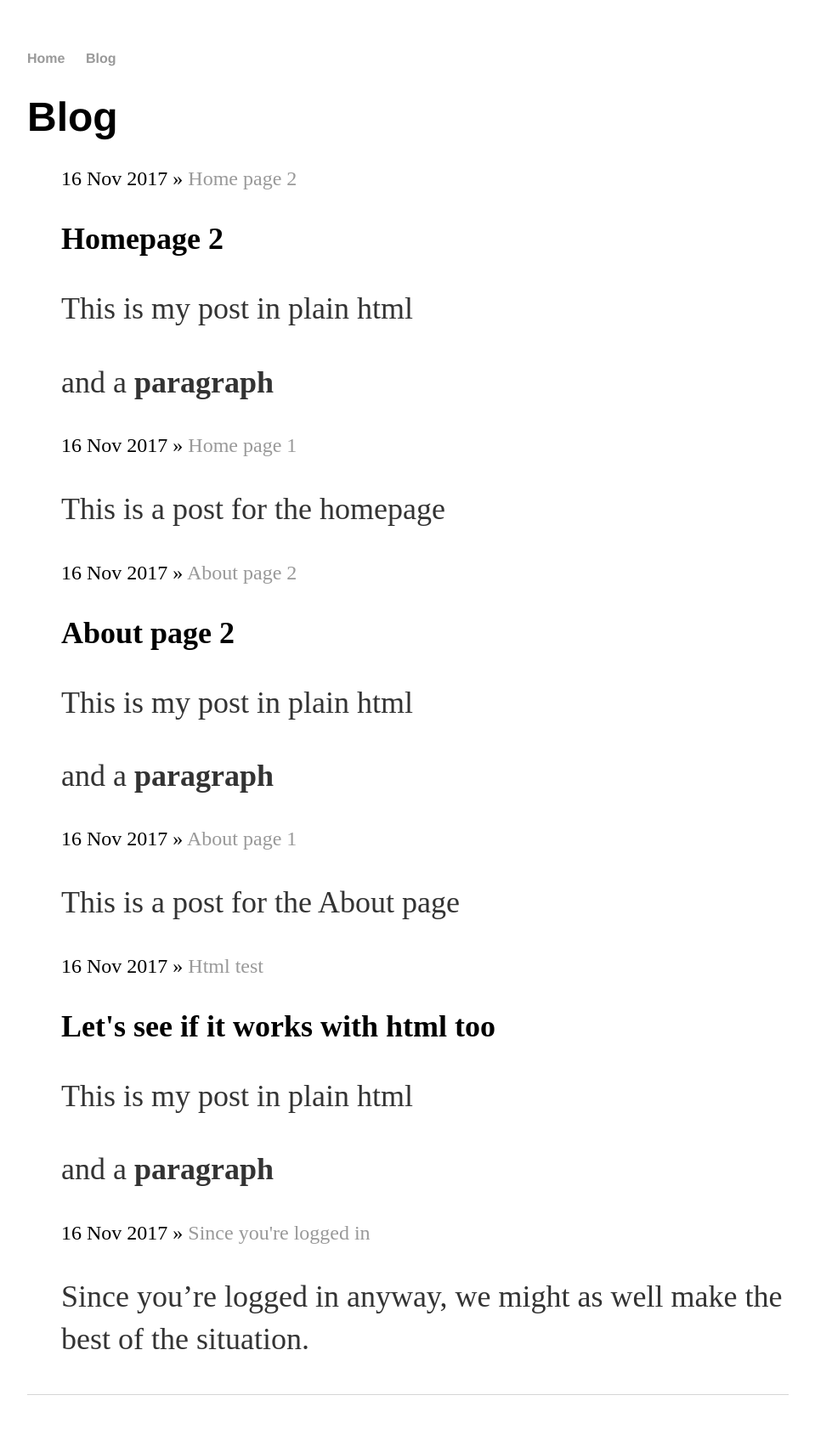
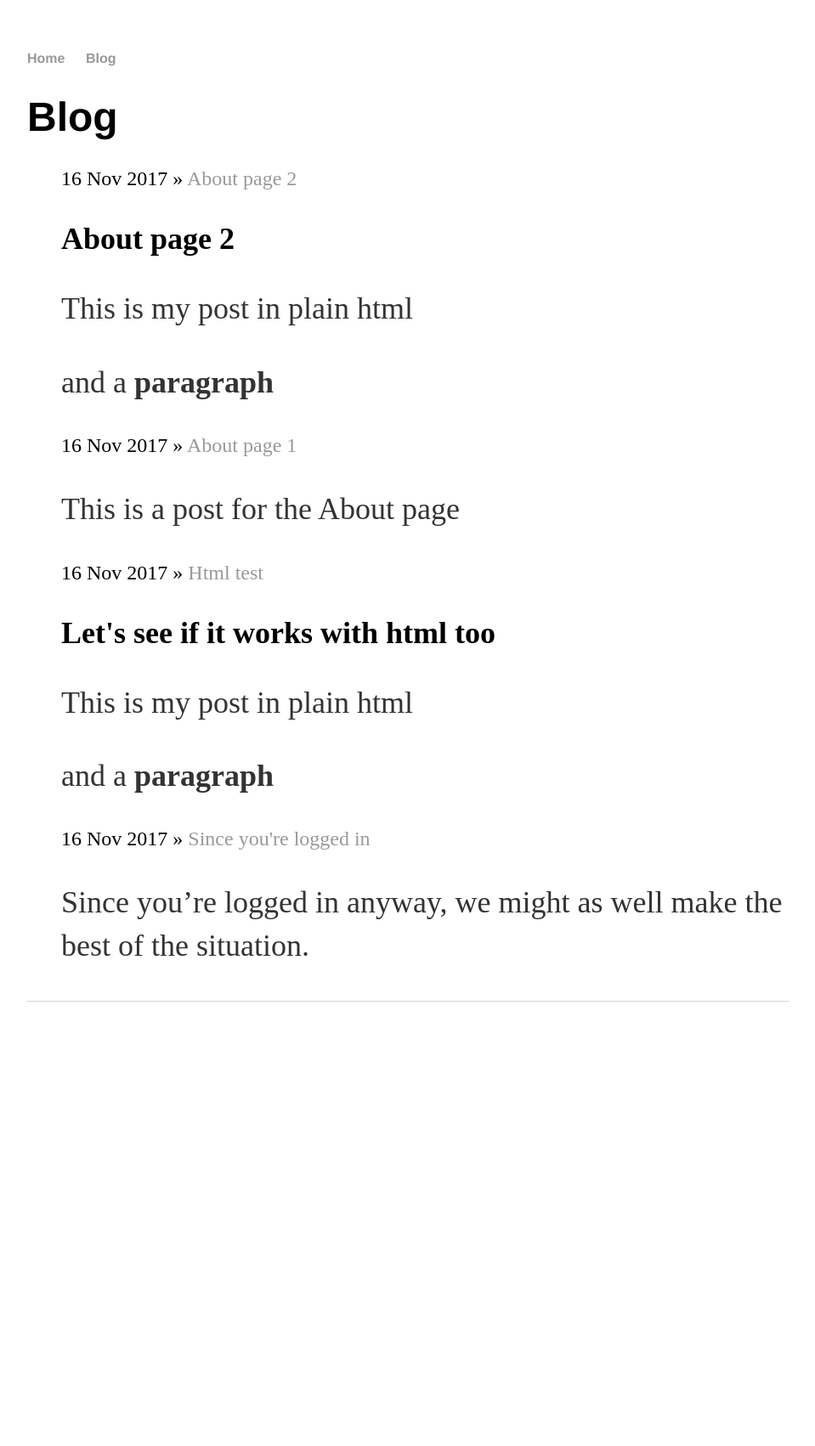
Before and after one commit to portablepage/portablepage.github.io, a Jekyll site: the page built from blog/index.html, in a window 1280 px wide. Shown: the whole page at 85% size, without its empty margins (160-1119 px from the left). Built offline with Jekyll 4.4.1, drawn with Linux system fonts in a browser that asks for light colours; after the commit the page ends 1239 px from its top, so only the background shows below that.

```diff
--- a/home/_posts/2017-11-16-home-post2.md
+++ b/contact/_posts/2-contact2.md
@@ -1,10 +1,10 @@
 ---
 layout: post
-title: "Home page 2"
+title: "Contact 2"
 date: 2017-11-16
 ---
 
-<h2>Homepage 2</h2>
+<h2>Contact 2</h2>
 
 <p>This is my post in plain html</p>
 
--- a/home/_posts/2017-11-16-home-page-post.md
+++ /dev/null
@@ -1,8 +0,0 @@
----
-layout: post
-title: "Home page 1"
-date: 2017-11-16
----
-
-
-This is a post for the homepage
```
Also changed, not shown: contact/_posts/1-contact-post.md (added, +9 -0 lines), contact/index.html (added, +14 -0 lines).
